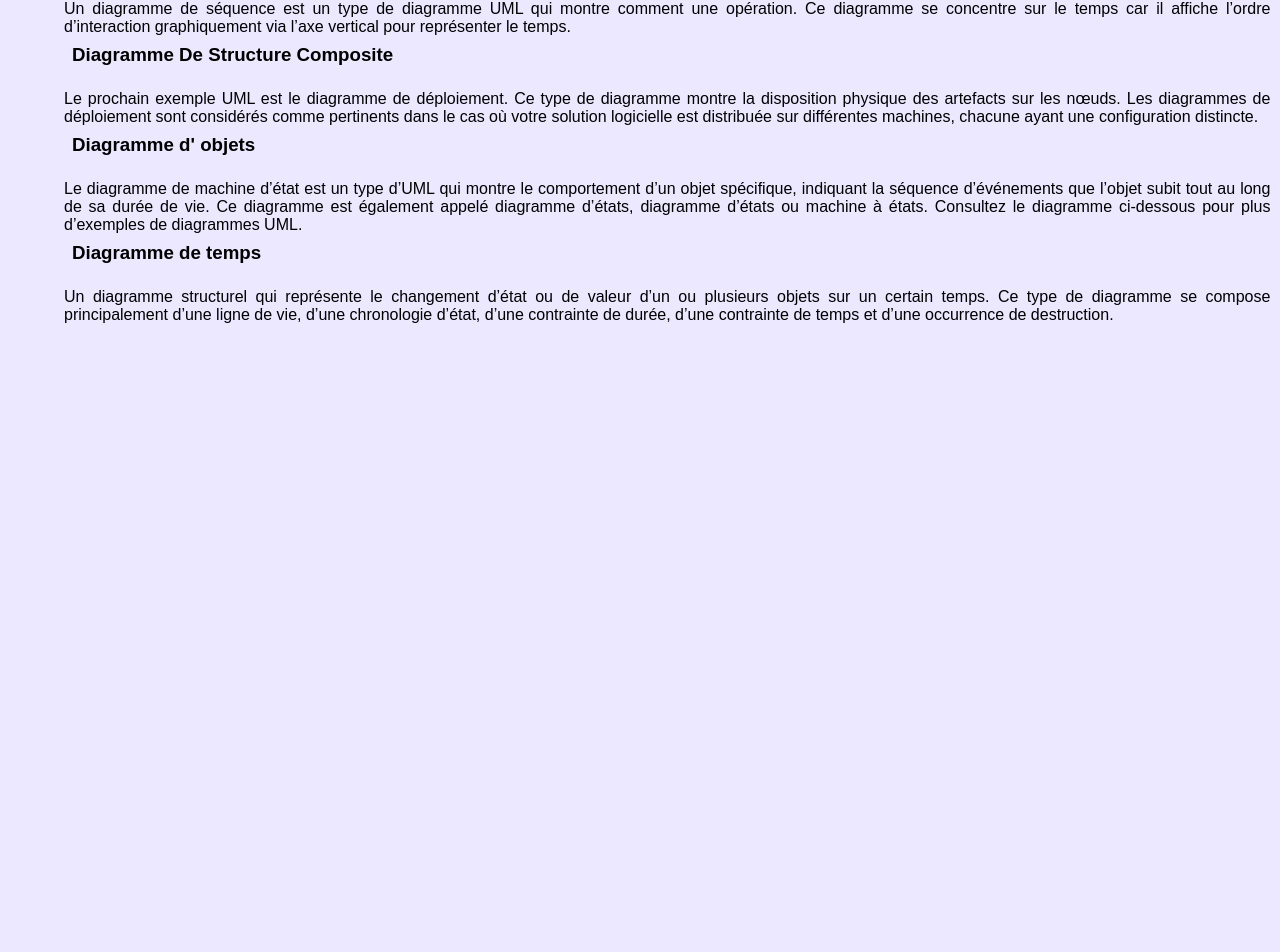
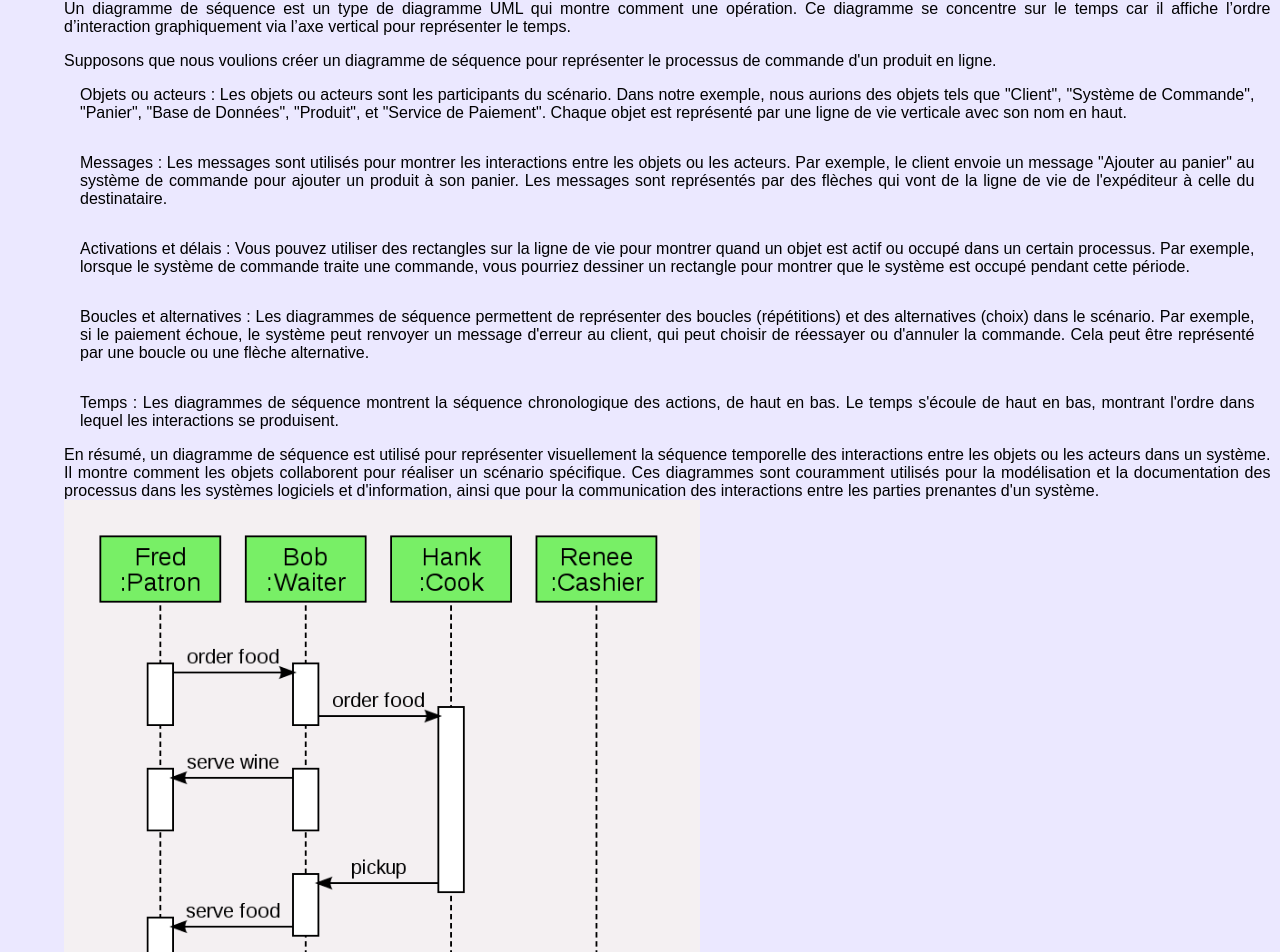
Before and after one commit to 2023-cda-alt-devops-p4/catalog-TP, a React (Create React App) app: page /UML in a window 1280 px wide. Shown: the part 11045-11997 px from the top of the page. Before the commit the page ends 11385 px from the top, so only its background shows below. Built offline with nearby package versions, Linux system fonts and the light colour scheme.

Commit message:
feat:write down docs for diagramme de sequence  and add image to the file

```diff
--- a/src/components/DiagrammeStructurels/DiagrammeDeSequence.js
+++ b/src/components/DiagrammeStructurels/DiagrammeDeSequence.js
@@ -9,6 +9,42 @@ const DiagrammeDeSequence = () => {
         concentre sur le temps car il affiche l’ordre d’interaction graphiquement via l’axe vertical pour représenter le
         temps.
       </p>
+      <p>
+        Supposons que nous voulions créer un diagramme de séquence pour représenter le processus de commande d'un
+        produit en ligne.
+        <li>
+          Objets ou acteurs : Les objets ou acteurs sont les participants du scénario. Dans notre exemple, nous aurions
+          des objets tels que "Client", "Système de Commande", "Panier", "Base de Données", "Produit", et "Service de
+          Paiement". Chaque objet est représenté par une ligne de vie verticale avec son nom en haut.
+        </li>
+        <li>
+          Messages : Les messages sont utilisés pour montrer les interactions entre les objets ou les acteurs. Par
+          exemple, le client envoie un message "Ajouter au panier" au système de commande pour ajouter un produit à son
+          panier. Les messages sont représentés par des flèches qui vont de la ligne de vie de l'expéditeur à celle du
+          destinataire.
+        </li>
+        <li>
+          Activations et délais : Vous pouvez utiliser des rectangles sur la ligne de vie pour montrer quand un objet
+          est actif ou occupé dans un certain processus. Par exemple, lorsque le système de commande traite une
+          commande, vous pourriez dessiner un rectangle pour montrer que le système est occupé pendant cette période.
+        </li>
+        <li>
+          Boucles et alternatives : Les diagrammes de séquence permettent de représenter des boucles (répétitions) et
+          des alternatives (choix) dans le scénario. Par exemple, si le paiement échoue, le système peut renvoyer un
+          message d'erreur au client, qui peut choisir de réessayer ou d'annuler la commande. Cela peut être représenté
+          par une boucle ou une flèche alternative.
+        </li>
+        <li>
+          Temps : Les diagrammes de séquence montrent la séquence chronologique des actions, de haut en bas. Le temps
+          s'écoule de haut en bas, montrant l'ordre dans lequel les interactions se produisent.
+        </li>
+        En résumé, un diagramme de séquence est utilisé pour représenter visuellement la séquence temporelle des
+        interactions entre les objets ou les acteurs dans un système. Il montre comment les objets collaborent pour
+        réaliser un scénario spécifique. Ces diagrammes sont couramment utilisés pour la modélisation et la
+        documentation des processus dans les systèmes logiciels et d'information, ainsi que pour la communication des
+        interactions entre les parties prenantes d'un système.
+      </p>
+      <img src="diagramme_de_sequence.png" alt="" />
     </div>
   );
 };
```
Also changed, not shown: public/diagramme_de_sequence.png (added).
